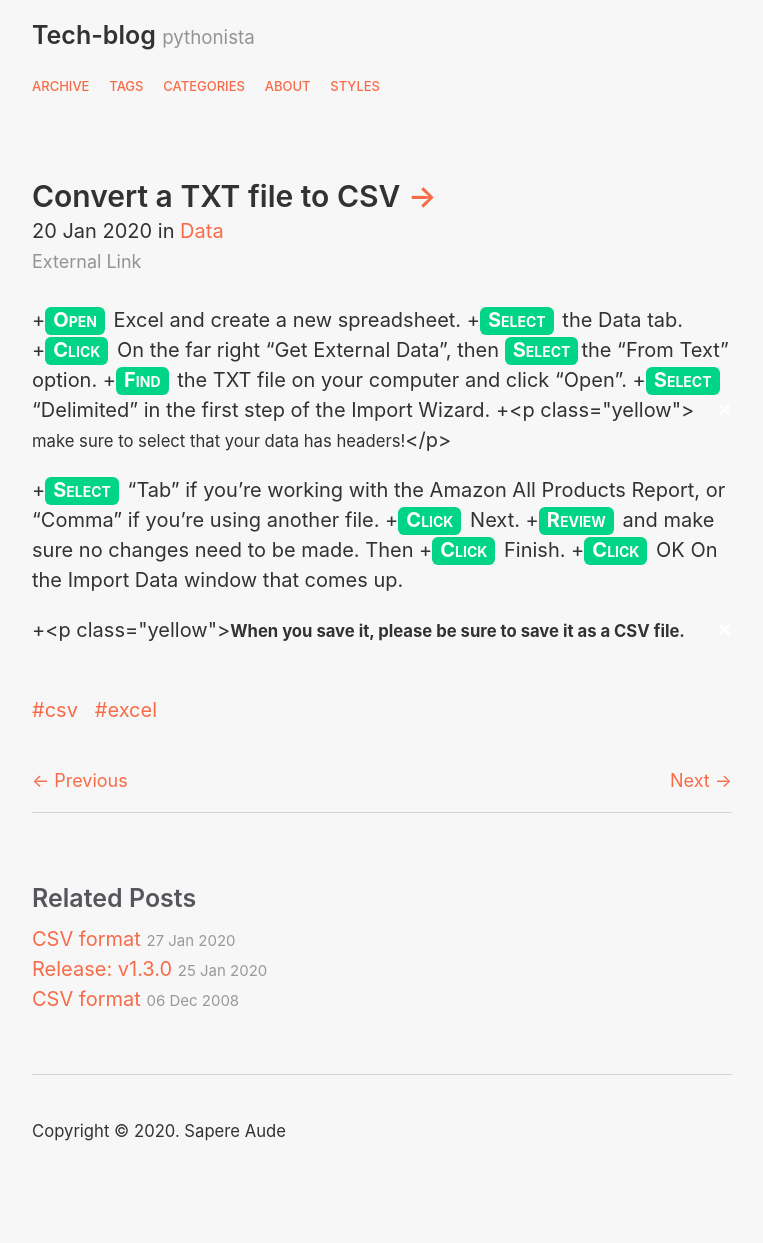
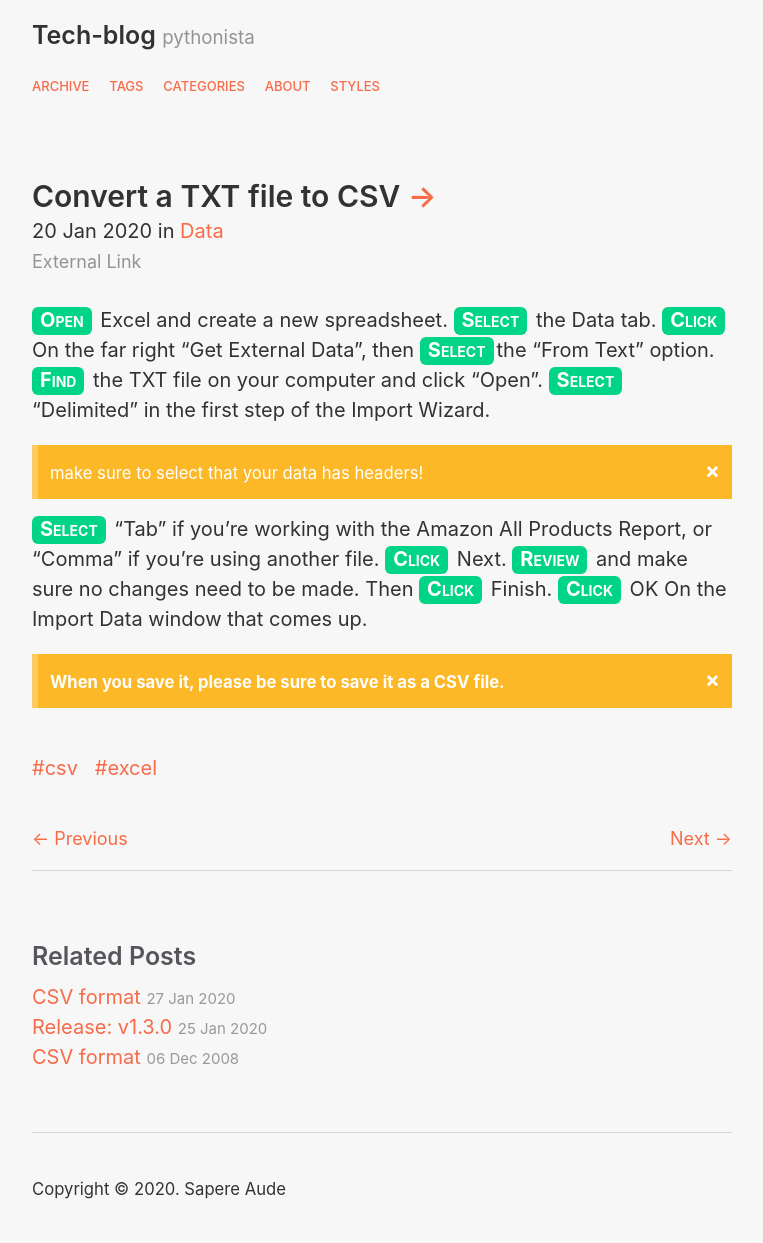
Before and after one commit to Milko-R/Milko-R.github.io, a Jekyll site: the page built from _posts/2020-01-20-Convert-a-TXT-file-to-CSV.md, in a window 1280 px wide. Shown: the whole page, without its empty margins (258-1021 px from the left). Built offline with Jekyll 4.4.1, drawn with Linux system fonts in a browser that asks for light colours; before the commit the page ends 1185 px from its top, so only the background shows below that.

Commit message:
Update 2020-01-20-Convert-a-TXT-file-to-CSV.md

```diff
--- a/_posts/2020-01-20-Convert-a-TXT-file-to-CSV.md
+++ b/_posts/2020-01-20-Convert-a-TXT-file-to-CSV.md
@@ -7,17 +7,17 @@ tags: [csv, excel]
 link: https://github.com/essentialenemy/noir
 ---
 
-+<span class="fixed">Open</span>   Excel and create a new spreadsheet.
-+<span class="fixed">Select</span> the Data tab.
-+<span class="fixed">Click</span> On the far right “Get External Data”, then <span class="fixed">Select</span>the “From Text” option.
-+<span class="fixed">Find</span> the TXT file on your computer and click “Open”.
-+<span class="fixed">Select</span> “Delimited” in the first step of the Import Wizard.
-+<p class="yellow"><span class="closebtn" onclick="this.parentElement.style.display='none';">&times;</span><small><b> </b> make sure to select that your data has headers!</small></p>
+<span class="fixed">Open</span>   Excel and create a new spreadsheet.
+<span class="fixed">Select</span> the Data tab.
+<span class="fixed">Click</span> On the far right “Get External Data”, then <span class="fixed">Select</span>the “From Text” option.
+<span class="fixed">Find</span> the TXT file on your computer and click “Open”.
+<span class="fixed">Select</span> “Delimited” in the first step of the Import Wizard.
+<p class="yellow"><span class="closebtn" onclick="this.parentElement.style.display='none';">&times;</span><small><b> </b> make sure to select that your data has headers!</small></p>
 
-+<span class="fixed">Select</span>   “Tab” if you’re working with the Amazon All Products Report, or “Comma” if you’re using another file.
-+<span class="fixed">Click</span> Next.
-+<span class="fixed">Review</span>   and make sure no changes need to be made. Then
-+<span class="fixed">Click</span> Finish.
-+<span class="fixed">Click</span> OK On the Import Data window that comes up.
+<span class="fixed">Select</span>   “Tab” if you’re working with the Amazon All Products Report, or “Comma” if you’re using another file.
+<span class="fixed">Click</span> Next.
+<span class="fixed">Review</span>   and make sure no changes need to be made. Then
+<span class="fixed">Click</span> Finish.
+<span class="fixed">Click</span> OK On the Import Data window that comes up.
 
-+<p class="yellow"><span class="closebtn" onclick="this.parentElement.style.display='none';">&times;</span><small><b>When you save it, please be sure to save it as a CSV file.</b>
+<p class="yellow"><span class="closebtn" onclick="this.parentElement.style.display='none';">&times;</span><small><b>When you save it, please be sure to save it as a CSV file.</b>
```
